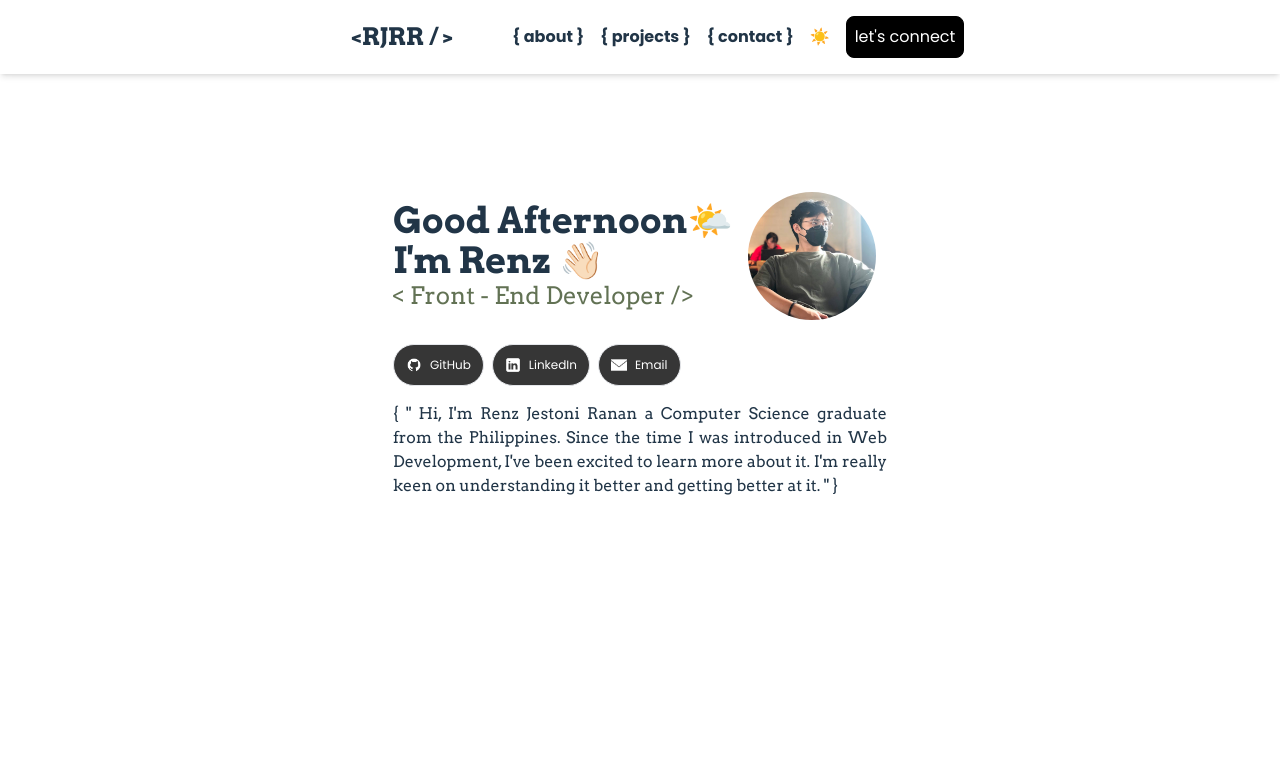
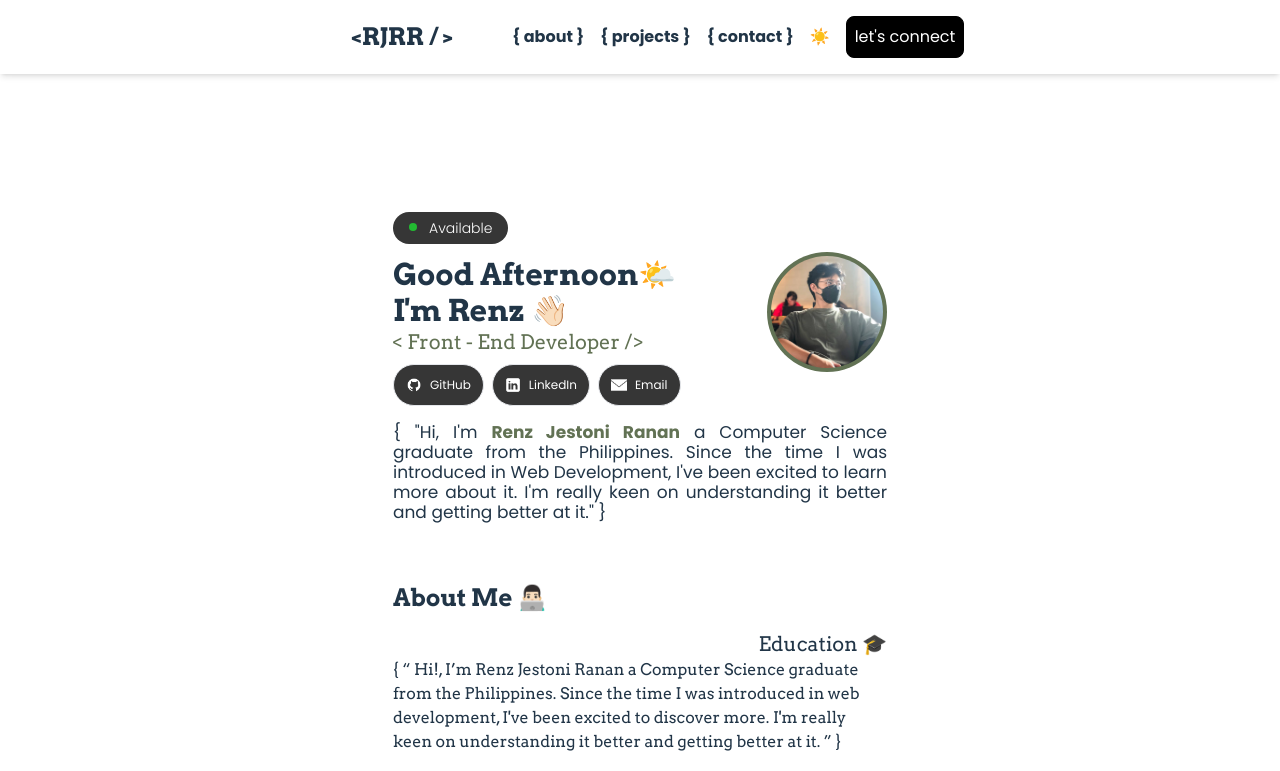
Before and after one commit to RJRanan/portfolio, a React (Vite) app: page / in a window 1280 px wide. Shown: the top 771 px of the page. Built offline with nearby package versions, Linux system fonts and the light colour scheme.

Commit message:
"Hero fixed"

```diff
--- a/src/App.jsx
+++ b/src/App.jsx
@@ -9,12 +9,15 @@ function App() {
   return (
     <>
       <main className="relative">
-        <Nav />
-        <section className="sm:px-24 px-5 sm:pb-20 pb-10 sm:pt-48 pt-32">
+        <section className="px-4">
+          <Nav />
+        </section>
+
+        <section className="py-10 px-4   pt-48">
           <Hero />
         </section>
 
-        <section className="sm:px-24 px-5 sm:pb-20 pb-10 sm:pt-48 pt-32">
+        <section className="px-4 ">
           <About />
         </section>
       </main>
--- a/src/components/Nav.jsx
+++ b/src/components/Nav.jsx
@@ -37,14 +37,14 @@ const Nav = () => {
             {navLinks.map((link) => (
               <li
                 key={link.label}
-                className="md:text-base font-poppins font-bold md:my-0 my-7"
+                className="md:text-base font-poppins font-bold md:my-0 my-7 "
               >
                 <a
                   key={link.id}
                   href={link.href}
                   rel={link.rel}
                   target={link.target}
-                  className="hover:text-indigo-300 duration-500"
+                  className="hover:text-[#627254] duration-500"
                 >
                   {"{ "}
                   {link.label}
@@ -75,15 +75,15 @@ const Nav = () => {
         </div>
 
         {/* Connect button */}
-        <div className="hidden md:flex gap-2 items-center">
+        <div className="hidden md:flex gap-2 items-center cursor-pointer ">
           <Buttons
             label={"let's connect"}
             labelColor={"text-white"}
             bgColor={"bg-black"}
             border={"border-black"}
-            animation={"animate-pulse"}
             paddingX={"px-2"}
             paddingY={"py-2"}
+            animation={"hover:ease-out duration:-200"}
           />
         </div>
       </div>
--- a/src/constants/index.js
+++ b/src/constants/index.js
@@ -34,6 +34,11 @@ export const info = [
     title: "Experience 💼",
     info: "{ “ Hi!, I’m Renz Jestoni Ranan a Computer Science graduate from the Philippines. Since the time  I was introduced in web development,  I've been excited to discover more. I'm really keen on understanding it better and getting better at it. ” }",
   },
+  {
+    id: "2",
+    title: "Skills 📚",
+    info: "{ “ Hi!, I’m Renz Jestoni Ranan a Computer Science graduate from the Philippines. Since the time  I was introduced in web development,  I've been excited to discover more. I'm really keen on understanding it better and getting better at it. ” }",
+  },
 ];
 
 export const projects = [];
--- a/src/sections/About.jsx
+++ b/src/sections/About.jsx
@@ -2,17 +2,21 @@ import { info } from "../constants";
 
 const About = () => {
   return (
+    <div className="flex justify-center  items-center mx-auto">
+      <div className=" flex flex-col gap-4  max-w-[494px]   mt-5">
         <div>
-      <div>
-        <h1>About Me 👨🏻‍💻</h1>
+          <h1 className="text-2xl font-bold">About Me 👨🏻‍💻</h1>
         </div>
-      <div>
+        <div className="flex flex-col gap-4">
           {info.map((link) => (
             <div key={link.id}>
-            <h2>{link.title}</h2>
+              <h2 className="font-thin text-xl flex justify-end">
+                {link.title}
+              </h2>
               <p>{link.info}</p>
             </div>
           ))}
+        </div>
       </div>
     </div>
   );
--- a/src/sections/Hero.jsx
+++ b/src/sections/Hero.jsx
@@ -6,48 +6,72 @@ import linkedinWhite from "../assets/icons/linkedinWhite.png";
 
 const Hero = () => {
   return (
-    <section className="flex flex-col md:flex-col items-center justify-center  md:px-8 lg:px-12 xl:px-16 2xl:px-20 md:gap-30 gap-6 w-full  md:max-w-2xl mx-auto">
+    <section className="flex flex-col md:flex-col items-center justify-center gap-2  md:px-8 lg:px-12 xl:px-16 2xl:px-20 md:gap-30  w-full  md:max-w-2xl mx-auto ease-in">
       {/* Greetings */}
-      <div className="flex flex-row  md:items-center justify-between xl:justify-start md:gap-4 w-full max-w-[494px]">
-        <div className="text-left md:text-4xl sm:text-3xl text-xl font-bold">
-          <Greeting />
-          <p>I&apos;m Renz 👋🏻</p>
-          <p className="text-[#627254] md:text-2xl text-sm font-normal">
-            {"<"} Front - End Developer {"/>"}
-          </p>
+      <div className="flex flex-row mt-5 justify-between  md:gap-4 w-full max-w-[494px]">
+        <div>
+          {/* Availability Bar */}
+          <div className="flex items-start  mb-3 ">
+            <div className="bg-[#363636] mobile:px-4 px-3 py-[6px] -z-30 rounded-full flex flex-row items-center gap-3 text-white text-sm font-poppins font-light">
+              <div className="h-2 w-2 rounded-full bg-[#23BB32] animate-bounce  "></div>{" "}
+              Available
+            </div>
+          </div>
+          <div className="text-left sm:text-3xl   text-[23px] font-bold ease-in duration-300">
+            <Greeting />
+            <p>I&apos;m Renz 👋🏻</p>
+            <p className="text-[#627254] sm:text-xl mobile:text-lg text-base font-normal ease-in duration-300 ">
+              {"<"} Front - End Developer {"/>"}
+            </p>
+          </div>
+          {/* socials */}
+          <div className="flex gap-2 my-2">
+            <button className="flex items-center justify-center bg-[#363636] border rounded-full sm:px-3 sm:py-3 px-3 py-1 sm:text-xs text-[10px] text-white font-poppins ease-in duration-300 hover:animate-bounce hover:duration-500">
+              <img
+                src={githubWhite}
+                className="sm:w-4 sm:h-4 sm:mr-2 w-3 h-3 mr-1"
+                alt=""
+              />
+              GitHub
+            </button>
+            <button className="flex items-center justify-center bg-[#363636] border rounded-full sm:px-3 sm:py-3  px-2 py-1 sm:text-xs text-[10px] text-white font-poppins ease-in duration-300 hover:animate-bounce hover:duration-500">
+              <img
+                src={linkedinWhite}
+                className="sm:w-4 sm:h-4 sm:mr-2 w-3 h-3 mr-1 "
+                alt=""
+              />
+              LinkedIn
+            </button>
+            <button className="flex items-center justify-center bg-[#363636] border rounded-full sm:px-3 sm:py-3  px-3 py-1 sm:text-xs text-[10px] text-white font-poppins ease-in duration-300 hover:animate-bounce hover:duration-500">
+              <img
+                src={emailWhite}
+                className="sm:w-4 sm:h-4 sm:mr-2 w-3 h-3 mr-1"
+                alt=""
+              />
+              Email
+            </button>
+          </div>
         </div>
         {/* profile */}
-        <div className="order-last  w-28  md:w-32 h-28  md:h-32 rounded-full  ">
+        <div className="order-last flex justify-center items-center w-16 mobile:w-20 sm:w-[120px] h-16 mobile:h-20 sm:h-[120px]  bg-[#627254] rounded-full mt-10 ease-in duration-300">
           <img
             src={profile}
             alt="profile"
-            className="w-28 md:w-32 h-28  md:h-32 rounded-full object-cover"
+            className="justify-end items-end w-16 mobile:w-20 sm:w-28 h-16 mobile:h-20  sm:h-28 rounded-full object-cover ease-in duration-300"
           />
         </div>
       </div>
-      {/* socials */}
+
       <div className="flex flex-col justify-center  sm:items-start gap-4 w-full max-w-[494px]">
-        <div className="flex gap-2">
-          <button className="flex items-center justify-center bg-[#363636] border rounded-full sm:px-3 sm:py-3 px-3 py-2 text-xs text-white font-poppins">
-            <img src={githubWhite} className="w-4 h-4 mr-2" alt="" />
-            GitHub
-          </button>
-          <button className="flex items-center justify-center bg-[#363636] border rounded-full sm:px-3 sm:py-3  px-3 py-2 text-xs text-white font-poppins">
-            <img src={linkedinWhite} className="w-4 h-4 mr-2" alt="" />
-            LinkedIn
-          </button>
-          <button className="flex items-center justify-center bg-[#363636] border rounded-full sm:px-3 sm:py-3  px-3 py-2 text-xs text-white font-poppins">
-            <img src={emailWhite} className="w-4 h-4 mr-2" alt="" />
-            Email
-          </button>
-        </div>
         {/* introduction */}
-        <div className="text-justify text-base">
+        <div className="text-justify sm:text-[17px] text-sm font-poppins">
           <p>
-            {'{ "'} Hi, I&apos;m Renz Jestoni Ranan a Computer Science graduate
-            from the Philippines. Since the time I was introduced in Web
-            Development, I&apos;ve been excited to learn more about it. I&apos;m
-            really keen on understanding it better and getting better at it.{" "}
+            {'{ "'}Hi, I&apos;m{" "}
+            <span className="text-[#627254] font-bold">Renz Jestoni Ranan</span>{" "}
+            a Computer Science graduate from the Philippines. Since the time I
+            was introduced in Web Development, I&apos;ve been excited to learn
+            more about it. I&apos;m really keen on understanding it better and
+            getting better at it.
             {'" }'}
           </p>
         </div>
--- a/tailwind.config.js
+++ b/tailwind.config.js
@@ -11,6 +11,9 @@ export default {
         "dark-green": "#627254",
         "dark-red": "#890000",
       },
+      screens: {
+        mobile: "375px",
+      },
     },
   },
   plugins: [],
```
Lines whose indentation alone changed are shown as unchanged.
